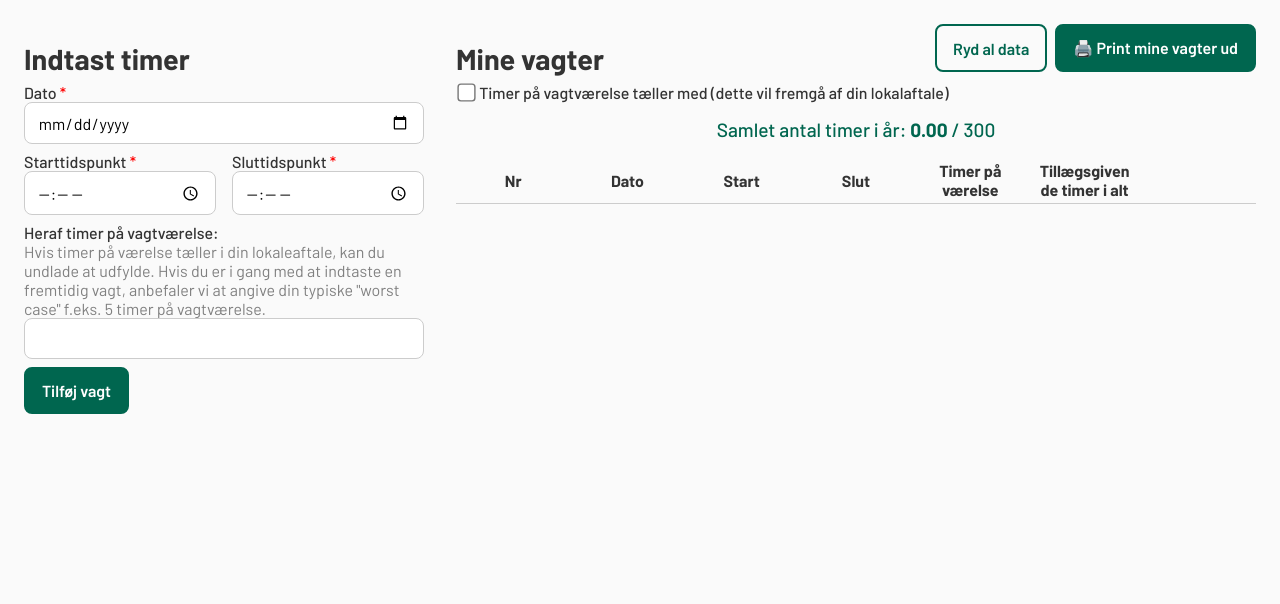
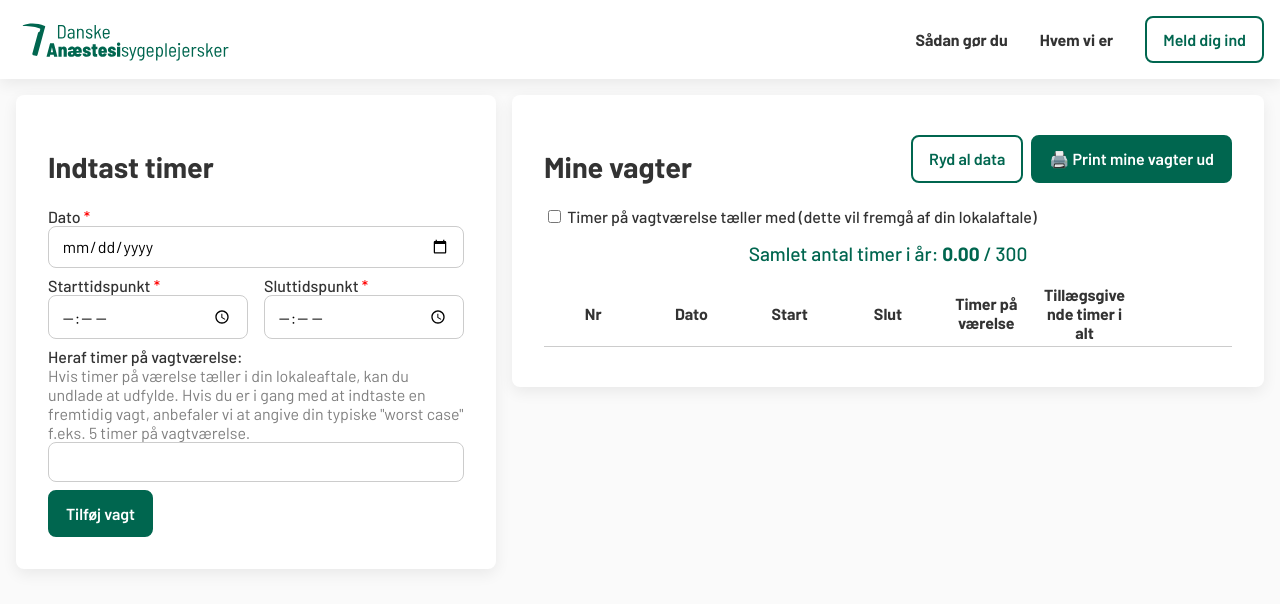
Before and after one commit to leakrullp/300-timer, a plain HTML site: page index.html in a window 1280 px wide. Drawn offline with nearby package versions, Linux system fonts and the light colour scheme.

Commit message:
Design updates

```diff
--- a/index.html
+++ b/index.html
@@ -7,34 +7,52 @@
     <title>Tillægsberegner – 300 timer</title>
     <link rel="stylesheet" href="style.css">
     <link rel="stylesheet" href="styleguide.css">
+    <link href="https://fonts.googleapis.com/css2?family=Material+Symbols+Outlined" rel="stylesheet" />
     <link rel="preconnect" href="https://fonts.googleapis.com">
     <link rel="preconnect" href="https://fonts.gstatic.com" crossorigin>
 </head>
 
-<header>
+<body>
+    <div class="container">
+        <header class="navbar">
+            <div class="navbar-container">
+                <div class="navbar-logo">
+                    <img src="./assets/ANSPL-logo.svg" alt="Danske Anæstesisygeplejerskers logo" />
+                </div>
 
+                <nav class="navbar-links">
+                    <a href="#howto">Sådan gør du</a>
+                    <a href="#aboutus">Hvem vi er</a>
+                    <a href="https://selvbetjening.winkas.net/tilmelding.asp?wkid=215280015&navid=3">
+                        <button class="secondary-btn">Meld dig ind</button>
+                    </a>
+
+                </nav>
+            </div>
         </header>
 
-<body>
-    <div class="layout">
+        <main class="content">
 
+            <aside>
                 <!-- Form -->
                 <form class="form-section" id="shift-form">
+                    <div class="title-w-btns">
                         <h1>Indtast timer</h1>
+                    </div>
 
                     <label>
-                Dato <span style="color: red;">*</span><br>
+                        Dato <span style="color: red;">*</span>
                         <input type="date" id="date" required>
                     </label>
 
                     <div class="form-group">
                         <label>
-                    Starttidspunkt <span style="color: red;">*</span><br>
+                            Starttidspunkt <span style="color: red;">*</span>
                             <input type="time" id="start" required>
                         </label>
 
                         <label>
-                    Sluttidspunkt <span style="color: red;">*</span><br>
+                            Sluttidspunkt <span style="color: red;">*</span>
                             <input type="time" id="end" required>
                         </label>
                     </div>
@@ -42,7 +60,9 @@
                     <label>
                         Heraf timer på vagtværelse: <br><span style="color: grey; font-weight: normal;">
                             Hvis timer på værelse tæller
-                    i din lokaleaftale, kan du undlade at udfylde. Hvis du er i gang med at indtaste en fremtidig vagt,
+                            i din lokaleaftale, kan du undlade at udfylde. Hvis du er i gang med at indtaste en
+                            fremtidig
+                            vagt,
                             anbefaler vi at angive din typiske "worst case" f.eks. 5 timer på vagtværelse.</span><br>
                         <input type="number" name="roomtime" id="roomtime" min="0" step="0.25" />
                     </label>
@@ -52,19 +72,17 @@
                             Tilføj vagt</button>
                     </div>
                 </form>
+            </aside>
 
             <!-- Shift table -->
-
+            <section>
                 <div class="printable-table">
-
                     <div class="title-w-btns">
-
                         <!-- Title -->
                         <h1>Mine vagter</h1>
                         <!-- Buttons -->
-
                         <div class="btn-group rm-from-print">
-                    <button class="secondary-btn" onclick="clearStorage()">Ryd al data</button><br>
+                            <button class="secondary-btn" onclick="clearStorage()">Ryd al data</button>
                             <button class="primary-btn" onclick="printPage()">🖨️ Print mine vagter ud</button>
                         </div>
                     </div>
@@ -75,8 +93,7 @@
                     </label>
                     <h2>Samlet antal timer i år: <strong id="total-hours">0</strong> / 300</h2>
                     <div class="table-wrapper">
-
-                <table>
+                        <table class="shift-table">
                             <thead>
                                 <tr>
                                     <th>Nr</th>
@@ -92,7 +109,8 @@
                         </table>
                     </div>
                 </div>
-
+            </section>
+        </main>
 
     </div>
     <script src="script.js"></script>
--- a/style.css
+++ b/style.css
@@ -1,24 +1,118 @@
+/* ------------------------------------------------------
+   GLOBAL RESET + BASE
+------------------------------------------------------- */
+
 @import "styleguide.css";
-
-body {
-  font-family: "Barlow", system-ui, -apple-system, BlinkMacSystemFont,
-    "Segoe UI", Roboto, Oxygen, Ubuntu, Cantarell, "Open Sans", "Helvetica Neue",
-    sans-serif;
-  background-color: rgb(250, 250, 250);
-  color: var(--primary-text);
-
-  min-height: 100vh;
-  padding: 1rem;
-  display: flex;
-  flex-direction: column;
-  justify-content: flex-start;
-}
 
 *,
 *::before,
 *::after {
   box-sizing: border-box;
 }
+
+body {
+  font-family: var(--font-family);
+  background-color: rgb(250, 250, 250);
+  color: var(--primary-text);
+  padding: 1rem;
+  display: flex;
+  justify-content: flex-start;
+  margin: 0;
+  padding: 0;
+}
+
+/* ------------------------------------------------------
+   LAYOUT
+------------------------------------------------------- */
+
+main {
+  --margins: 30px;
+  --sidebar-width: 600px;
+  display: flex;
+  align-items: start;
+  min-height: calc(100vh - 674px);
+  margin-bottom: 2rem;
+}
+
+.content {
+  max-width: 1600px;
+  padding-left: 1rem;
+  padding-right: 1rem;
+  margin-left: auto;
+  margin-right: auto;
+  gap: 1rem;
+  margin-top: 1rem;
+  display: flex;
+}
+
+/* SIDEBAR + MAIN SECTION (Desktop layout) */
+aside {
+  width: 480px;
+  flex: 0 0 480px; /* fixed width, no shrink, no grow */
+  position: sticky;
+  top: var(--margins);
+}
+
+section {
+  flex: 1; /* take remaining space */
+  min-width: 0;
+}
+
+aside,
+section {
+  padding: 2rem;
+  background-color: white;
+  box-shadow: 0 5px 15px rgba(0, 0, 0, 7%) !important;
+  border-radius: 8px;
+}
+
+/* ------------------------------------------------------
+   NAVBAR
+------------------------------------------------------- */
+
+.navbar-container {
+  background-color: white;
+  padding: 1rem;
+  margin: 0 auto;
+  display: flex;
+  justify-content: space-between;
+  align-items: center;
+  box-shadow: 0 5px 15px rgba(0, 0, 0, 7%) !important;
+}
+
+.navbar-logo img {
+  height: 42px;
+  width: auto;
+  display: block;
+}
+
+.navbar-links {
+  display: flex;
+  gap: 2rem;
+  align-items: center;
+}
+
+.navbar-links a {
+  text-decoration: none;
+  color: var(--primary-text);
+  font-weight: 700;
+  transition: color 0.2s;
+}
+
+.navbar-links a:hover {
+  color: #006e5e;
+}
+
+/* Hidden by default; appears at 720px */
+.navbar-burger {
+  display: none;
+  cursor: pointer;
+  font-size: 32px;
+}
+
+/* ------------------------------------------------------
+   TYPOGRAPHY
+------------------------------------------------------- */
 
 h1 {
   color: inherit;
@@ -29,12 +123,6 @@ h1 {
   line-height: 2rem;
   text-align: left;
 }
-.title-w-btns {
-  display: flex;
-  justify-content: space-between;
-  align-items: flex-start;
-}
-
 h2 {
   color: #00664f;
   text-align: center;
@@ -43,11 +131,18 @@ h2 {
   font-weight: 500;
 }
 
+/* ------------------------------------------------------
+   FORMS
+------------------------------------------------------- */
+
+label {
+  display: block;
+  font-weight: 500;
+  margin-bottom: 0.5rem;
+}
+
 form {
-  border-radius: 12px;
-  max-width: 480px;
   width: 100%;
-  text-align: left;
 }
 
 .form-group {
@@ -72,8 +167,8 @@ input[list] {
   transition: border-color 0.2s, box-shadow 0.2s;
   font-family: var(--font-family);
 }
+
 input[type="checkbox"] {
-  scale: 1.4;
   cursor: pointer;
 }
 
@@ -93,29 +188,28 @@ button {
   background-color: var(--primary-green);
   color: white;
 }
+
 .primary-btn:hover {
   background-color: rgba(0, 102, 79, 0.9);
 }
-.secondary-btn {
-  background-color: transparent;
-  border: 2px solid var(--primary-green);
-  color: var(--primary-green);
-}
+
 .secondary-btn:hover {
   background-color: rgba(0, 102, 79, 0.1);
 }
+
 .rm-btn {
-  padding: 4px 8px;
-}
-.btn-group {
-  display: flex;
-  gap: 4px;
+  padding: 6px 8px;
 }
 
-label {
-  display: block;
-  font-weight: 500;
-  margin-bottom: 0.5rem;
+/* ------------------------------------------------------
+   TABLES
+------------------------------------------------------- */
+
+.table-wrapper {
+  width: 100%;
+  overflow-x: auto; /* enables horizontal scrolling if table is wider */
+  -webkit-overflow-scrolling: touch; /* smooth scrolling on iOS */
+  padding-bottom: 0.5rem; /* extra space so the scroll doesn’t get cut off */
 }
 
 table {
@@ -127,81 +221,101 @@ table {
   word-wrap: break-word;
 }
 
-.table-wrapper {
-  width: 100%;
-  overflow-x: auto; /* enables horizontal scrolling if table is wider */
-  -webkit-overflow-scrolling: touch; /* smooth scrolling on iOS */
-  padding-bottom: 0.5rem; /* extra space so the scroll doesn’t get cut off */
-}
-
-th {
-  padding: 0.25rem 0.5rem;
-  text-align: center;
-  border-bottom: 1px solid #ccc;
-}
+th,
 td {
   padding: 0.25rem 0.5rem;
   text-align: center;
   border-bottom: 1px solid #ccc;
 }
 
-.layout {
+.title-w-btns {
   display: flex;
-  flex-direction: column;
-  gap: 2rem;
+  align-items: center;
+  justify-content: space-between;
+  flex-wrap: wrap;
+  gap: 1rem;
+  margin-bottom: 1rem;
 }
 
-@media (min-width: 1080px) {
-  .layout {
-    display: flex;
-    flex-direction: row; /* place items side by side */
-    align-items: flex-start;
-    gap: 2rem;
+/* Buttons group */
+.btn-group {
+  display: flex;
+  gap: 0.5rem; /* space between buttons */
+}
+
+/* ------------------------------------------------------
+   BREAKPOINT 1 — 1140px (stack layout)
+------------------------------------------------------- */
+
+@media (max-width: 1140px) {
+  .content {
+    flex-direction: column;
   }
 
-  .form-section {
-    flex: 1; /* take up available width */
-    max-width: 480px; /* optional: keep form from stretching too much */
+  aside {
+    width: 100%;
+    flex: none;
+    position: static;
   }
 
-  .printable-table {
-    flex: 2; /* table gets more space */
+  .form-group {
+    flex-direction: column;
+    gap: 0.75rem;
   }
 }
 
-@media (max-width: 600px) {
-  form {
-    padding: 1.5rem;
+/* ------------------------------------------------------
+   BREAKPOINT 2 — 720px (burger menu)
+------------------------------------------------------- */
+
+@media (max-width: 720px) {
+  .navbar-links {
+    display: none; /* hide links */
   }
-  h1 {
-    font-size: 1.4rem;
+
+  .navbar-burger {
+    display: block; /* show burger icon */
   }
+
   button {
     min-height: 52px;
     min-width: 120px;
   }
-  .form-group {
+
+  .title-w-btns {
     flex-direction: column;
+    align-items: flex-start; /* align left when stacked */
   }
 }
 
+/* ------------------------------------------------------
+   PRINT STYLES
+------------------------------------------------------- */
+
 @media print {
   @page {
-    margin: 48px;
+    margin: 36px;
   }
   body {
+    font-size: 12px;
     margin: 0;
     padding: 0;
   }
   body * {
     visibility: hidden;
   }
+  h1,
+  h2 {
+    font-size: 14px;
+  }
+
   .printable-table,
   .printable-table * {
     visibility: visible;
   }
   .printable-table {
-    position: fixed;
+    position: absolute;
+
     top: 0;
     left: 0;
     width: 100%;
```
Lines whose indentation alone changed are shown as unchanged.
